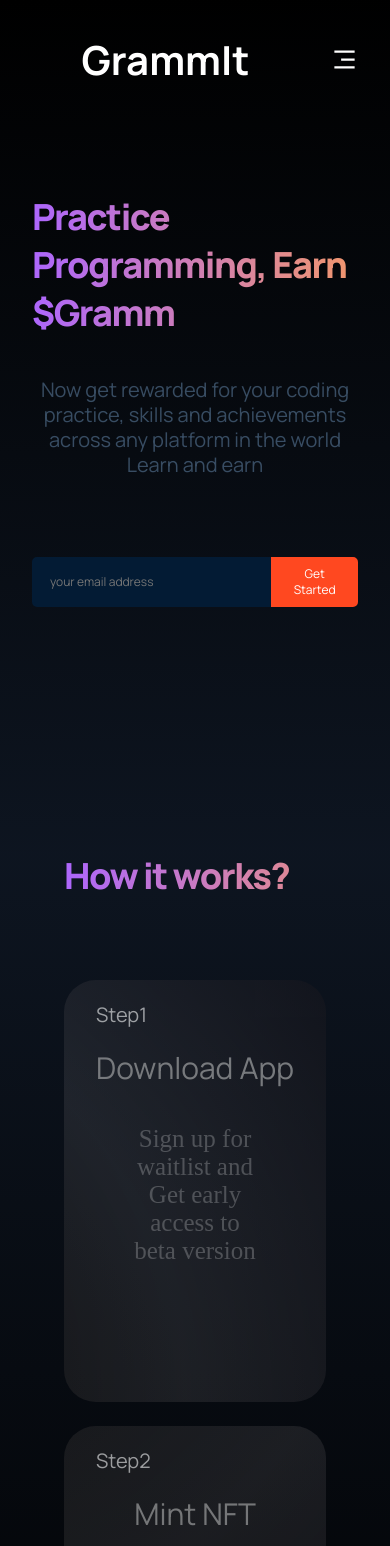
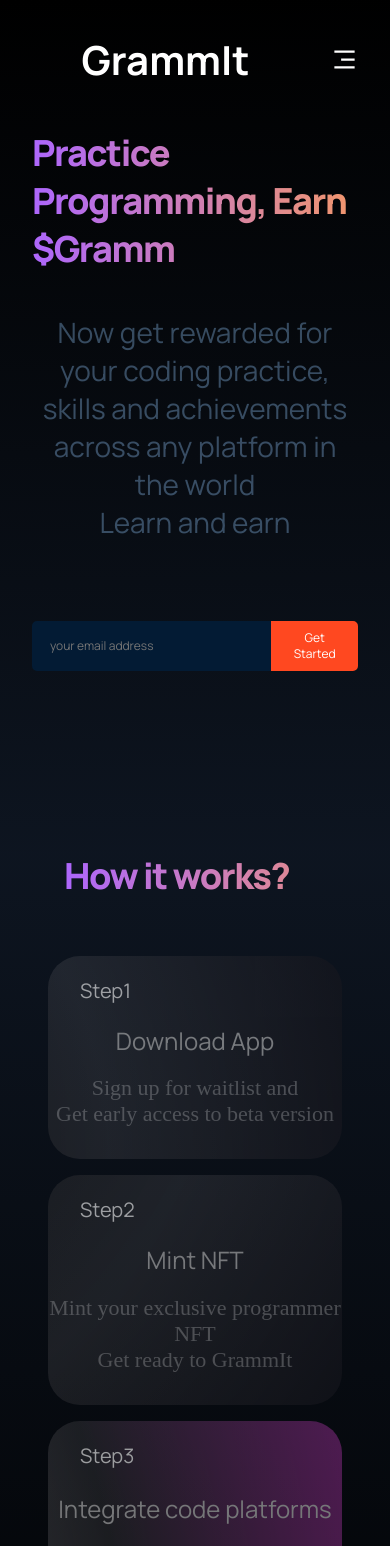
Before and after one commit to triprjt/grammitWebsite, a React (Create React App) app: page / in a window 390 px wide. Shown: the top 1546 px of the page. Built offline with nearby package versions, Linux system fonts and the light colour scheme.

Commit message:
fixing indentation

```diff
--- a/package.json
+++ b/package.json
@@ -17,7 +17,8 @@
     "start": "node server",
     "build": "react-scripts build",
     "test": "react-scripts test",
-    "eject": "react-scripts eject"
+    "eject": "react-scripts eject",
+    "dev": "react-scripts start"
   },
   "eslintConfig": {
     "extends": [
--- a/src/components/footer/footer.css
+++ b/src/components/footer/footer.css
@@ -22,7 +22,7 @@
     /* text-align: center; */
 }
 .gpt3__footer__heading-join{
-    font-size: 55px;
+    /* font-size: 55px; */
     /* margin-top: 6rem; */
     margin-right: auto;
     margin-left: auto;
@@ -100,7 +100,13 @@
 #privacy{
     cursor: pointer;
 }
-@media screen and (max-width: 490px){
+@media screen and (max-width: 1000px) {
+    .gpt3__footer__heading h1{
+        font-size: 36px;
+    }
+
+}
+@media screen and (max-width: 550px){
     .gpt3__footer__links__social-container{
         flex-direction: column;
     }
@@ -111,10 +117,10 @@
     }
     .gpt3__footer__heading h1
     {
-        font-size: 36px;
+        font-size: 25px;
     }
     .gpt3__footer{
-        margin-top: 95rem;
+        margin-top: 20rem;
         padding: 3rem;
     }
     .gpt3__footer__links__social-container .social-icons{
--- a/src/components/header/header.css
+++ b/src/components/header/header.css
@@ -11,6 +11,7 @@
     flex-direction: column;
     margin-top: 60px;
     height: 800px;
+    /* box-sizing: border-box; */
     margin-right: 5rem;
 }
 .gpt3__header-content h1{
@@ -103,7 +104,7 @@ opacity: 0.4;
 
 @media screen and (max-width: 1650px) {
     .gpt3__header-content h1{
-        font-size: 70px;
+        font-size: 65px;
     }
     .gpt3__header-content a{
         font-size: 25px;
@@ -133,10 +134,18 @@ opacity: 0.4;
     line-height: 20px;
     }
 }
-@media screen and (max-width: 490px){
+@media screen and (max-width: 550px){
     .gpt3__header-content{
         margin-top: 5px;
         width: 100%;
+    }
+    .gpt3__header-content a{
+        width: 100%;
+        margin-left: auto;
+        margin-right: auto;
+        font-size: 28px;
+        line-height: normal;
+        /* border: 3px dashed white; */
     }
     .gpt3__header-content{
         height: 600px;
--- a/src/components/possibility/Possibility.js
+++ b/src/components/possibility/Possibility.js
@@ -6,7 +6,7 @@ const Possibility = () => {
     <div className='pbl gradient__bg4'>
       <p className="gradient__text ">How it works?</p>
       <div className='gpt3__pbl service_margin service__padding'>
-        <div className='p1 gradient__bg5' >
+          <div className='p1 gradient__bg5' >
                   <ul>
                     <li><a className='step'>Step1</a></li>
                     {/* <li><img src="https://fitmint.io/howto/step1.svg"/></li> */}
@@ -29,7 +29,7 @@ const Possibility = () => {
                     <li><a className='step'>Step3</a></li>
                     {/* <li><img src="https://fitmint.io/howto/step1.svg"/></li> */}
                     <li><a className='l1'>Integrate code platforms</a></li>
-                    <li><a className='l2 m1'>Codechef, Leetcode, HackerRank <br/> Let us know your favorite platform where you code</a></li>
+                    <li><span className='l2 m1'>Codechef, Leetcode, HackerRank <br/> Let us know your favorite platform where you code</span></li>
                   </ul>
           </div>
 
--- a/src/components/possibility/possibility.css
+++ b/src/components/possibility/possibility.css
@@ -4,13 +4,13 @@
 }
 .gpt3__pbl{
     flex: 1;
-    flex-grow: 1;
+    /* flex-grow: 1;
     flex-shrink: 1;
-    flex-basis: 1;
+    flex-basis: 1; */
     display: flex;
     padding: 10rem;
     /* flex-wrap: wrap; */
-    height: 700px;
+    /* min-height: 650px; */
     margin: auto;
     gap: 1.5rem;
     margin-left: auto;
@@ -22,16 +22,19 @@
 
 .p1{
     color: white;
-    display: flex;
-    height: 100%;
+    /* display: flex; */
+    /* height:min-content; */
+    flex: 1;
     flex-direction: column;
     justify-content: flex-start;
     align-content: center;
     /* border: 1px solid lawngreen; */
-    outline: none;
+    /* outline: 3px dashed white; */
     width: 100%;
     border-radius: 2rem;
     line-height: 70px;
+    padding-bottom: 2rem;
+    align-items: center;
 }
 /* .p1 :nth-child(3){margin-bottom: 20px;} */
 .p1:hover{
@@ -52,19 +55,20 @@ ul{
     /* border: 2px solid greenyellow; */
     display: block;
     font-size: 40px;
-    line-height: 45px;
+    line-height: normal;
 }
 .l2{
-    display: block;
     display: flex;
+    /* place-items: center; */
     flex: 1;
-    align-content: center;
-    justify-content: center;
     font-size: 25px;
     opacity: 0.4;
-    margin-top:40px;
-        /* border: 2px solid goldenrod; */
+    margin-top:auto;
+    margin-bottom: auto;
+    padding-top: 1rem;
+        /* border: 3px dashed goldenrod; */
         text-align: center;
+        vertical-align: center;
         line-height: normal;
 }
 
@@ -92,6 +96,7 @@ p{
 }
 
 @media screen and (max-width: 1650px) {
+    p{font-size: 65px;}
     .l1{
         font-size: 30px;
         line-height: 35px;
@@ -99,28 +104,56 @@ p{
 }
 
 @media screen and (max-width: 1550px) {
-    .gpt3__pbl{
+    /* .gpt3__pbl{
         display: flex;
         flex-wrap: wrap;
         padding: 4rem;
         height: 50%;
+    } */
+    .gpt3__pbl{
+        gap: 1rem;
+        width: auto;
+    }
+    .l2{
+        font-size: 22px;
+        margin-top: 1rem;
+    }
+    .l1{
+        font-size: X-large;
+        line-height: 35px;
+    }
+    .m1{
+
     }
 }
 @media screen and (max-width: 650px){
     p{font-size: 55px;}
 }
-@media screen and (max-width: 490px){
+@media screen and (max-width: 550px){
+    .pbl p{
+        margin-bottom:0.5rem;
+        /* height: 1300px; */
+    }
+    .gpt3__pbl{
+        flex-direction: column;
+        min-width:auto;
+        padding: 3rem;
+        /* height: 2000px; */
+    }
     p{
         font-size: 36px;
         line-height: 48px;
         margin-left: 4rem;
     }
+    .l11{
+        margin-top: -0.2rem;
+    }
     .l2
     {
         flex-wrap: wrap;
-        width: 50%;
-        margin-left: auto;
-        margin-right: auto;
+        display: block;
+        width: 100%;
+        padding-top: 0.1rem;
     }
     .m1 .m2{
         /* width: 100%; */
```
